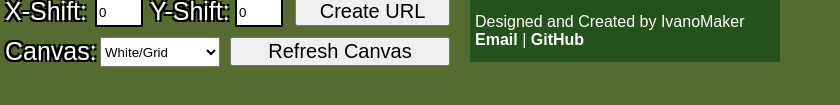
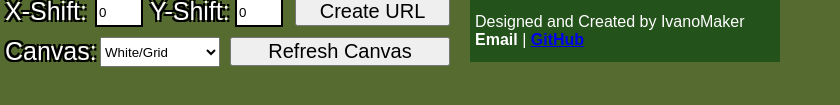
Before and after one commit to ExquisiteContent/Polysketch-v.1, a plain HTML site: page index.html in a window 1280 px wide. Shown: the part 583-688 px from the top of the page, without its empty margins (0-840 px from the left). Drawn offline with Linux system fonts and the light colour scheme.

Commit message:
link add

```diff
--- a/index.html
+++ b/index.html
@@ -63,7 +63,7 @@ You can also change the color and width of the shapes lines.
 </p>
 <p class="intro">
 Designed and Created by IvanoMaker
-<b>Email</b> | <b>GitHub</b>
+<b>Email</b> | <a href="https://github.com/ExquisiteContent"><b>GitHub</b></a>
 </p>
 </div>
 <div class="desc">
```
